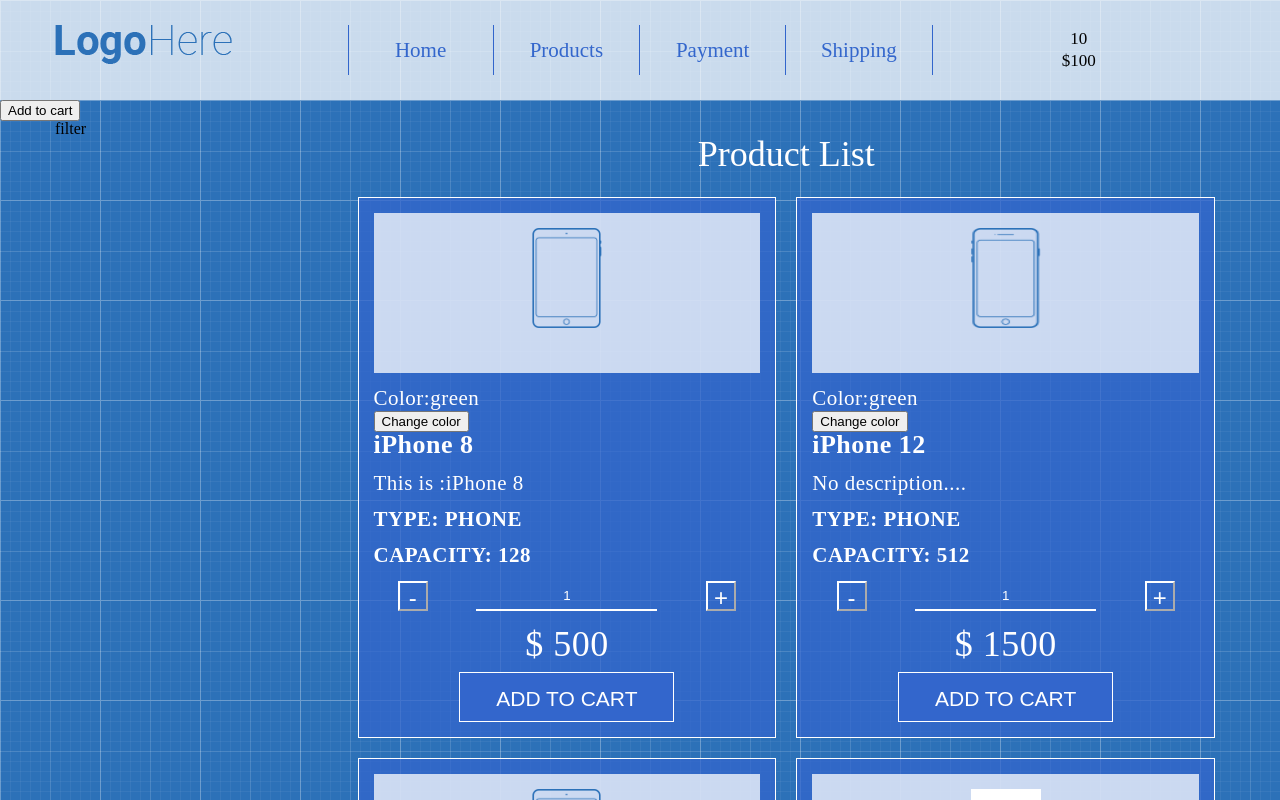
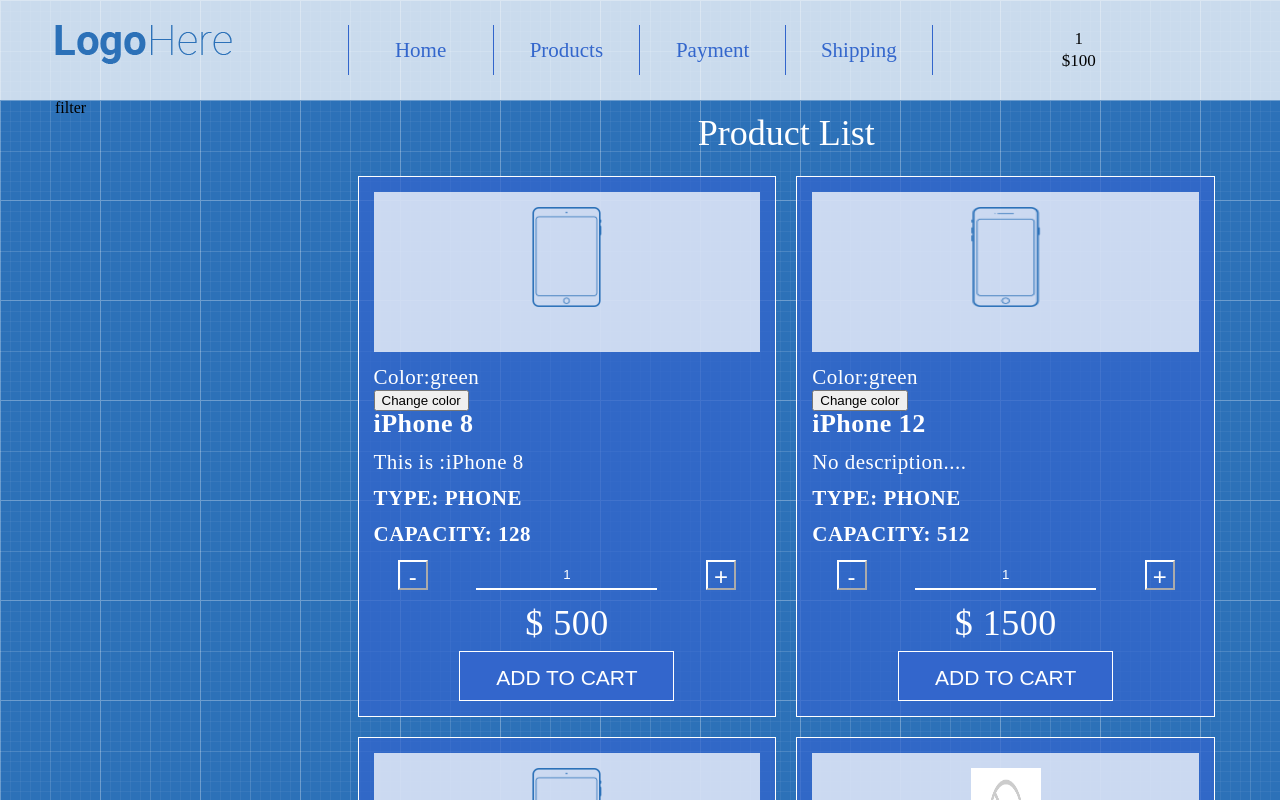
Before and after one commit to stasTrots/shopProjectInReact, a React (Create React App) app: page / in a window 1280 px wide. Shown: the top 800 px of the page. Built offline with nearby package versions, Linux system fonts and the light colour scheme.

Commit message:
connect addProductToCart App => productListItem

```diff
--- a/src/App/App.js
+++ b/src/App/App.js
@@ -15,16 +15,16 @@
 
     state  = {
         cartData: {
-            count:10,
+            count:1,
             price:100
         },
 
     }
 
-    addProductToCart(count,price) {
+    addProductToCart = (count,price) => {
         this.setState((prevState) => ({
             cartData:{
-                count:prevState.cartData.count + count,
+                productCount:prevState.cartData.count + count,
                 price:prevState.cartData.price + (count * price)
             }
         }))
@@ -33,8 +33,9 @@
         return (
         <>
             <Header cartData={this.state.cartData}/>
-            <button onClick={() => this.addProductToCart(5,1000)}>Add to cart</button>
-            <Main productCount={this.state.productCount}/>
+            <Main
+             addProductToCart={this.addProductToCart}
+           />
             <Footer />
 
 
--- a/src/App/Main/Main.js
+++ b/src/App/Main/Main.js
@@ -2,7 +2,9 @@
 import ProductList from './Products/ProductList'
 
 
-const Main = () => {
+const Main = ({
+    addProductToCart
+}) => {
     return (
         <main className="main">
                     <div className="container">
@@ -11,7 +13,8 @@
                                 filter
                             </div>
                             <div className="col-lg-9">
-                                <ProductList />
+                                <ProductList addProductToCart={addProductToCart}
+                                />
                             </div>
                         </div>
                     </div>
--- a/src/App/Main/Products/ProductList.js
+++ b/src/App/Main/Products/ProductList.js
@@ -3,8 +3,10 @@
 import products from './Products'
 
 
-const ProductList = ({productCount}) => {
-    console.log(productCount)
+const ProductList = ({
+    addProductToCart
+}) => {
+
     return (
         <>
             <h1 className="page-title">Product List</h1>
@@ -17,7 +19,8 @@
                         type,
                         capacity,
                         price,
-                        image
+                        image,
+
 
                     }) => (
                         <div className="col-lg-6" key={id}>
@@ -28,7 +31,7 @@
                                 capacity={capacity}
                                 price={price}
                                 image={image}
-
+                                addProductToCart={addProductToCart}
                             />
                         </div>
                     ))
--- a/src/App/Main/Products/ProductListItem.js
+++ b/src/App/Main/Products/ProductListItem.js
@@ -21,7 +21,9 @@
 
 
     state = {
+
         productCount:1,
+
     }
     onIncrementClick() {
         this.setState((prevState) => ({
@@ -45,6 +47,7 @@
             capacity,
             price,
             image,
+            addProductToCart
 
         } = this.props
 
@@ -67,7 +70,8 @@
                     onClick={() => this.onIncrementClick()}>+</button>
                 </div>
                 <div className="product-price">$ {price}</div>
-                <button className="btn-add-to-cart">Add to cart</button>
+                <button className="btn-add-to-cart"
+                onClick={() => addProductToCart(this.state.productCount,price)}>Add to cart</button>
             </div>
         )
     }
```
